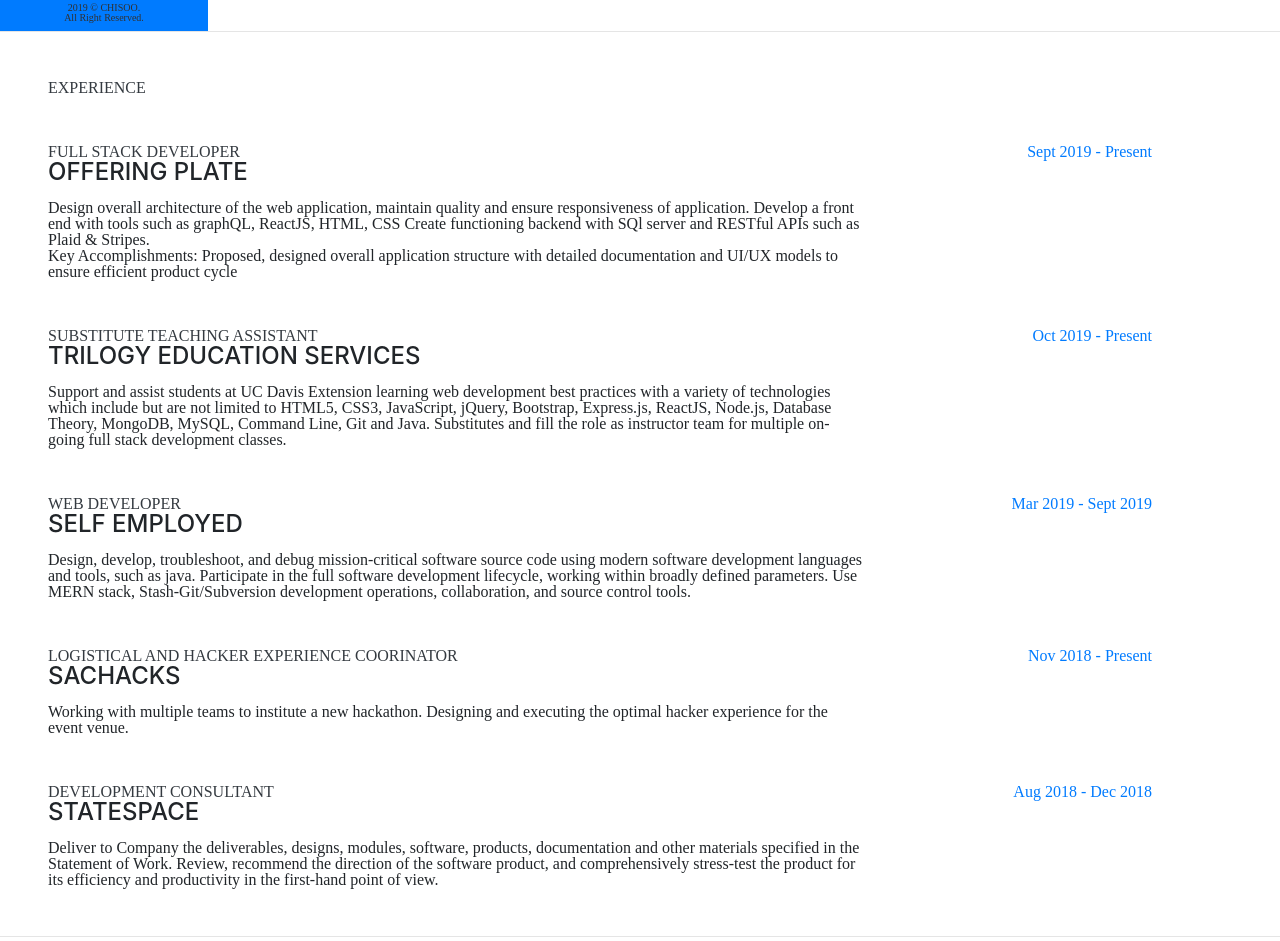
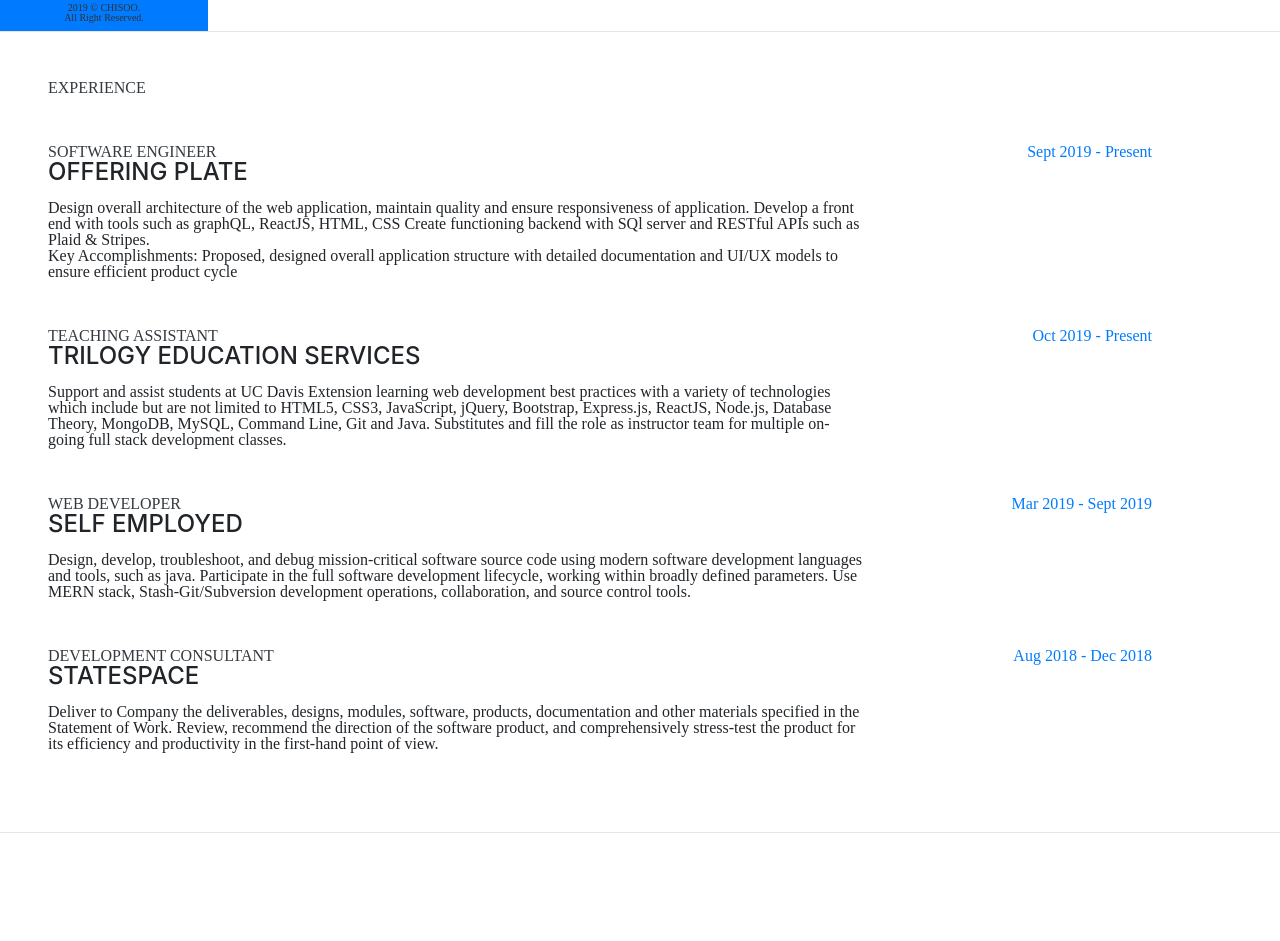
Before and after one commit to cltn39/main-portfolio, a website with bundled scripts: page index.html in a window 1280 px wide. Shown: the part 769-1710 px from the top of the page. Built offline with nearby package versions, Linux system fonts and the light colour scheme; a web font is replaced by a local one.

Commit message:
updated work experience

```diff
--- a/index.html
+++ b/index.html
@@ -104,7 +104,7 @@
 
         <div class="resume-item d-flex flex-column flex-md-row justify-content-between mb-5">
           <div class="resume-content">
-            <h3 class="mb-0">Full stack developer</h3>
+            <h3 class="mb-0">Software Engineer</h3>
             <div class="subheading mb-3">Offering plate</div>
             <p>
               Design overall architecture of the web application, maintain quality and ensure responsiveness of
@@ -125,7 +125,7 @@
 
         <div class="resume-item d-flex flex-column flex-md-row justify-content-between mb-5">
           <div class="resume-content">
-            <h3 class="mb-0">Substitute Teaching Assistant</h3>
+            <h3 class="mb-0">Teaching Assistant</h3>
             <div class="subheading mb-3">Trilogy Education Services</div>
             <p>
               Support and assist students at UC Davis Extension learning web development best practices with a variety
@@ -152,20 +152,6 @@
           </div>
           <div class="resume-date text-md-right">
             <span class="text-primary">Mar 2019 - Sept 2019</span>
-          </div>
-        </div>
-
-        <div class="resume-item d-flex flex-column flex-md-row justify-content-between mb-5">
-          <div class="resume-content">
-            <h3 class="mb-0">Logistical and Hacker Experience Coorinator</h3>
-            <div class="subheading mb-3">SacHacks</div>
-            <p>
-              Working with multiple teams to institute a new hackathon.
-              Designing and executing the optimal hacker experience for the event venue.
-            </p>
-          </div>
-          <div class="resume-date text-md-right">
-            <span class="text-primary">Nov 2018 - Present</span>
           </div>
         </div>
 
```
